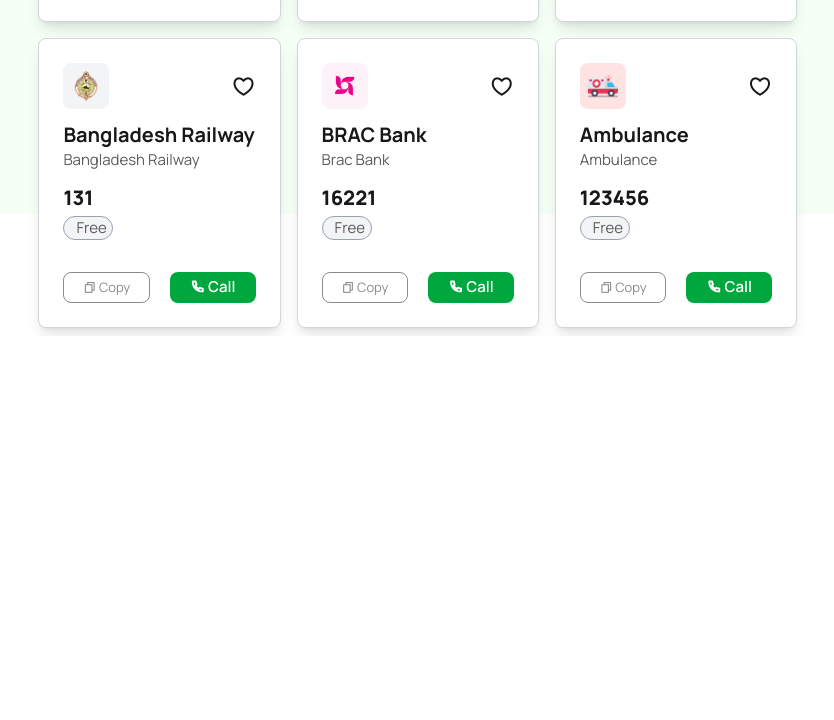
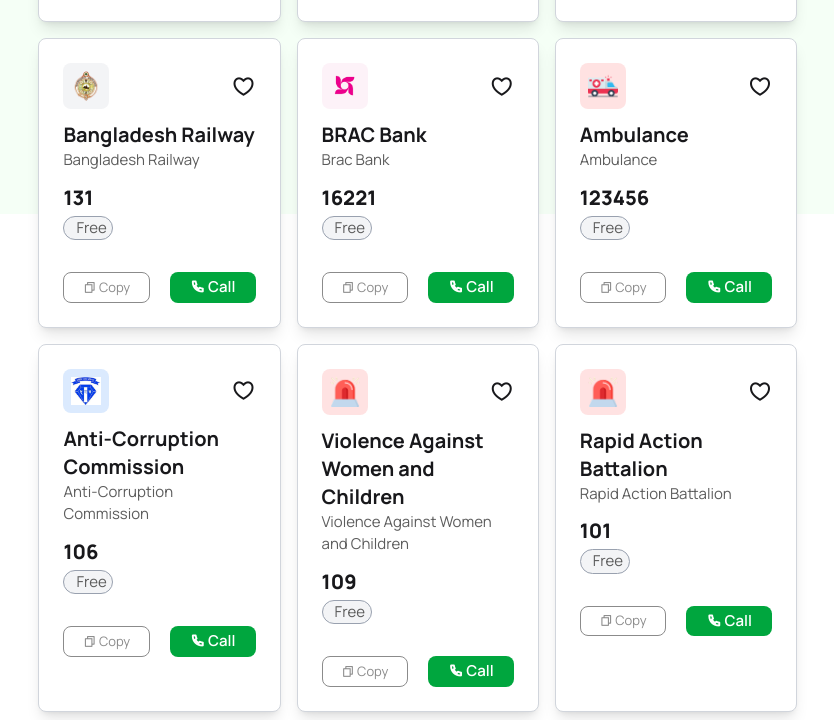
Before and after one commit to aftabfarhanarko/Assignmnet-5, a plain HTML site: page index.html in a window 1280 px wide. Shown: the part 658-1378 px from the top of the page, without its empty margins (61-895 px from the left). Before the commit the page ends 994 px from the top, so only its background shows below. Drawn offline with nearby package versions, Linux system fonts and the light colour scheme.

Commit message:
addes 3 cardes

```diff
--- a/index.html
+++ b/index.html
@@ -237,6 +237,91 @@
                     </div>
                 </div>
 
+                <!-- ACC card -->
+                <div id="card" class="my-card border-1 border-gray-300 p-6  rounded-lg bg-[#FFFFFF] shadow-lg">
+                    <div class="flex items-center justify-between">
+                        <div class=" rounded-lg p-2 bg-[#DBEAFE]">
+                            <img class="w-[30px]" src="./assets/WhatsApp Image 2025-08-28 at 04.18.40_a887a7e2.jpg" alt="">
+                        </div>
+                        <div class="text-2xl like-noews " id="hard-6">
+                            <i class="ri-heart-3-line"></i>
+                        </div>
+                    </div>
+                    <h1 class="text-xl font-bold mt-3">Anti-Corruption Commission</h1>
+                    <p class=" text-[15px] text-[#5c5c5c]">Anti-Corruption Commission</p>
+                    <h2 class="text-xl font-extrabold mt-3"> <span id="call-number" class="card-num">106</span> </h2>
+
+                    <p
+                        class="border-1 border-gray-400 rounded-full w-[50px] px-3  mt-1 text-[15px] text-[#5c5c5c] bg-gray-100">
+                        Free</p>
+
+                    <div class=" flex gap-5">
+                        <button id=""
+                            class="copy-btn text-[13px] p-1 text-[#8b8b8b]  btn-active btn-primary w-full mt-8 rounded-lg border-1 hover:bg-black hover:text-white"><i
+                                class="ri-file-copy-line"></i> Copy</button>
+                        <button id="amblounces"
+                            class=" text-[15px] p-1 text-white bg-[#00a63e] btn-active btn-primary w-full mt-8 rounded-lg font-semibold hover:bg-gray-300 hover:text-black all-btn"><i
+                                class="ri-phone-line"></i> Call</button>
+
+                    </div>
+                </div>
+                <!-- Women and Children card -->
+                <div id="card" class="my-card border-1 border-gray-300 p-6  rounded-lg bg-[#FFFFFF] shadow-lg">
+                    <div class="flex items-center justify-between">
+                        <div class=" rounded-lg p-2 bg-red-100">
+                            <img class="w-[30px]" src="./assets/emergency.png" alt="">
+                        </div>
+                        <div class="text-2xl like-noews " id="hard-6">
+                            <i class="ri-heart-3-line"></i>
+                        </div>
+                    </div>
+                    <h1 class="text-xl font-bold mt-3">Violence Against Women and Children</h1>
+                    <p class=" text-[15px] text-[#5c5c5c]">Violence Against Women and Children</p>
+                    <h2 class="text-xl font-extrabold mt-3"> <span id="call-number" class="card-num">109</span> </h2>
+
+                    <p
+                        class="border-1 border-gray-400 rounded-full w-[50px] px-3  mt-1 text-[15px] text-[#5c5c5c] bg-gray-100">
+                        Free</p>
+
+                    <div class=" flex gap-5">
+                        <button id=""
+                            class="copy-btn text-[13px] p-1 text-[#8b8b8b]  btn-active btn-primary w-full mt-8 rounded-lg border-1 hover:bg-black hover:text-white"><i
+                                class="ri-file-copy-line"></i> Copy</button>
+                        <button id="amblounces"
+                            class=" text-[15px] p-1 text-white bg-[#00a63e] btn-active btn-primary w-full mt-8 rounded-lg font-semibold hover:bg-gray-300 hover:text-black all-btn"><i
+                                class="ri-phone-line"></i> Call</button>
+
+                    </div>
+                </div>
+                <!-- Rab card -->
+                <div id="card" class="my-card border-1 border-gray-300 p-6  rounded-lg bg-[#FFFFFF] shadow-lg">
+                    <div class="flex items-center justify-between">
+                        <div class=" rounded-lg p-2 bg-red-100">
+                            <img class="w-[30px]" src="./assets/emergency.png" alt="">
+                        </div>
+                        <div class="text-2xl like-noews " id="hard-6">
+                            <i class="ri-heart-3-line"></i>
+                        </div>
+                    </div>
+                    <h1 class="text-xl font-bold mt-3">Rapid Action Battalion</h1>
+                    <p class=" text-[15px] text-[#5c5c5c]">Rapid Action Battalion</p>
+                    <h2 class="text-xl font-extrabold mt-3"> <span id="call-number" class="card-num">101</span> </h2>
+
+                    <p
+                        class="border-1 border-gray-400 rounded-full w-[50px] px-3  mt-1 text-[15px] text-[#5c5c5c] bg-gray-100">
+                        Free</p>
+
+                    <div class=" flex gap-5">
+                        <button id=""
+                            class="copy-btn text-[13px] p-1 text-[#8b8b8b]  btn-active btn-primary w-full mt-8 rounded-lg border-1 hover:bg-black hover:text-white"><i
+                                class="ri-file-copy-line"></i> Copy</button>
+                        <button id="amblounces"
+                            class=" text-[15px] p-1 text-white bg-[#00a63e] btn-active btn-primary w-full mt-8 rounded-lg font-semibold hover:bg-gray-300 hover:text-black all-btn"><i
+                                class="ri-phone-line"></i> Call</button>
+
+                    </div>
+                </div>
+
             </div>
 
 
```
Also changed, not shown: assets/WhatsApp Image 2025-08-28 at 04.18.40_a887a7e2.jpg (added).
